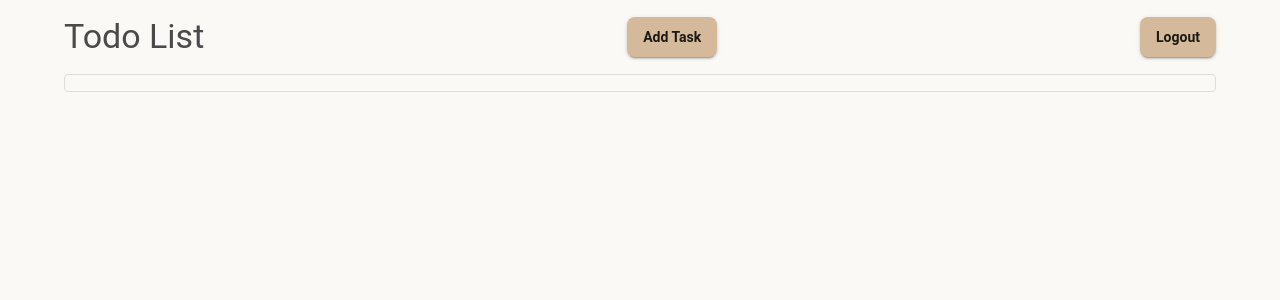
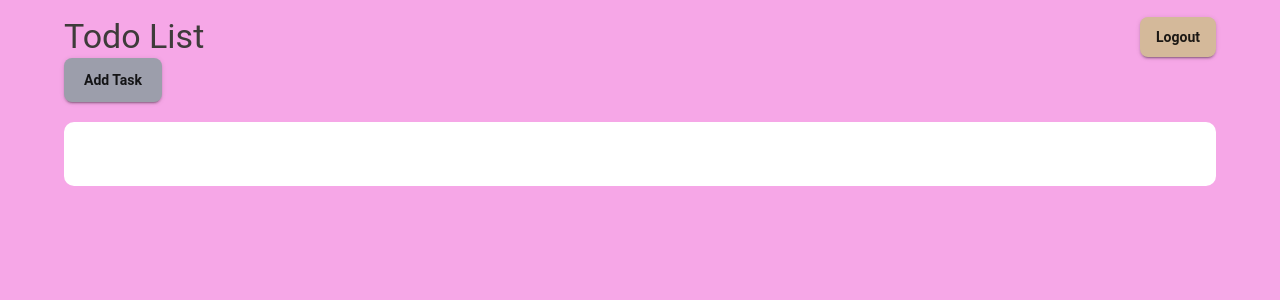
Before and after one commit to Zenith1997/todo, a React (Create React App) app: page / in a window 1280 px wide. Shown: the top 300 px of the page. Built offline with nearby package versions, Linux system fonts and the light colour scheme; sample sign-in values are in the browser's storage.

Commit message:
Theme and layout changes to List items

```diff
--- a/src/components/TodoList.js
+++ b/src/components/TodoList.js
@@ -1,12 +1,13 @@
 import React, { useState, useEffect } from 'react';
 import {
     Container, Typography, List, ListItem, ListItemText,
-    ListItemSecondaryAction, IconButton, Button, MenuItem, Box, TextField
+    ListItemSecondaryAction, IconButton,ListItemIcon, Button, Box
 } from '@mui/material';
-import { Delete, Edit, Check } from '@mui/icons-material';
+import { Delete, Edit, CheckBox, CheckBoxOutlineBlank } from '@mui/icons-material';
 import { useAuth } from '../contexts/AuthContext';
 import AddTodoModal from './AddToDoModal';
 import EditTodoModal from './EditTodoModal'; // Import the new EditTodoModal
+import { useTheme } from '@mui/material/styles';
 
 const TodoList = () => {
     const [todos, setTodos] = useState([]);
@@ -15,6 +16,7 @@ const TodoList = () => {
     const [openAddModal, setOpenAddModal] = useState(false);
     const [openEditModal, setOpenEditModal] = useState(false); // State for Edit Modal
     const { logout } = useAuth();
+    const theme = useTheme();
 
     useEffect(() => {
         const storedTodos = JSON.parse(localStorage.getItem('todos')) || [];
@@ -71,28 +73,121 @@ const TodoList = () => {
                 <Typography variant="h4" component="h1">
                     Todo List
                 </Typography>
-                <Button variant="contained" onClick={handleOpenAddModal}>
-                    Add Task
-                </Button>
-                <Button variant="contained" onClick={logout}>
-                    Logout
-                </Button>
+                <Box>
+
+                    <Button
+                        variant="contained"
+                        onClick={logout}
+                    >
+                        Logout
+                    </Button>
+                </Box>
+
+            </Box>
+            <Box
+                display="flex"
+                justifyContent="start"
+                alignItems="center"
+
+                sx={{mb: 8,
+                    backgroundColor: theme.palette.background.paper}}
+            >
+
+                <Box>
+                    <Button
+                        sx={{
+                            backgroundColor: theme.palette.ashBlue.main,
+                            '&:hover': {
+                                backgroundColor: theme.palette.primary.dark,
+                            },
+                            borderRadius: '8px',
+                            padding: '10px 20px',
+                            fontWeight: 600,
+                            position: 'fixed',
+                            textTransform: 'none',
+                            fontSize: '0.875rem',
+                            marginRight: 2,
+                            marginBottom:7,
+                        }}
+                        variant="contained"
+                        onClick={handleOpenAddModal}
+                    >
+                        Add Task
+                    </Button>
+                </Box>
+
             </Box>
 
             {/* Scrollable Todo List */}
-            <Box sx={{ maxHeight: 400, overflow: 'auto', border: '1px solid #ddd', borderRadius: '4px', mt: 2 }}>
-                <List>
+
+            <Box
+                sx={{
+                    maxHeight: '80vh',
+                    overflow: 'auto',
+                  //border: `20px solid ${theme.palette.divider}`,
+                    borderRadius: '10px',
+
+
+                    backgroundColor: theme.palette.background.paper
+                }}
+            >
+                <List    sx={{   padding:4}} >
+
                     {todos.map((todo) => (
-                        <ListItem key={todo.id} dense button onClick={() => toggleTodo(todo.id)}>
+                        <ListItem
+
+                            key={todo.id}
+                            dense
+                            button
+                            onClick={() => toggleTodo(todo.id)}
+                            sx={{
+                                borderBottom: `9px solid ${theme.palette.secondary.main}`,
+                                marginTop:2,
+
+                                '&:last-of-type': {
+                                    borderBottom: 'none'
+                                },
+                                borderRadius: '10px',
+                                bgcolor: todo.completed ? theme.palette.action.disabledBackground : theme.palette.primary.main,
+                                transition: 'background-color 0.3s ease',
+                                '&:hover': {
+                                    bgcolor: theme.palette.action.hover,
+                                }
+                            }}
+                        >
+                            <ListItemIcon>
+                                {todo.completed ? <CheckBox color="primary" /> : <CheckBoxOutlineBlank />}
+                            </ListItemIcon>
                             <ListItemText
-                                primary={`${todo.title} (${todo.priority} Priority)`}
-                                secondary={`${todo.description} - Due: ${new Date(todo.date).toLocaleString()}`}
-                                style={{ textDecoration: todo.completed ? 'line-through' : 'none' }}
+                                disableTypography
+                                sx={{
+                                    display: 'flex',              // Aligns elements in a flexible layout
+                                    flexDirection: 'column',      // Stacks vertically first
+                                }}
+                                primary={
+                                    <Box sx={{ display: 'flex', justifyContent: 'space-between', alignItems: 'center' }}>
+                                        <Typography variant="body1" sx={{ color: theme.palette.text.primary }}>
+                                           {todo.title} {/* Title on the left */}
+                                        </Typography>
+                                        <Typography variant="body1" sx={{ color: theme.palette.text.secondary, ml: 1 }}>
+                                            {todo.priority} Priority {/* Priority on the right */}
+                                        </Typography>
+                                    </Box>
+                                }
+                                secondary={
+                                    <Box sx={{ display: 'flex', justifyContent: 'space-between', alignItems: 'center', mt: 1 }}>
+                                        <Typography variant="body2" sx={{ color: theme.palette.text.secondary }}>
+                                            {todo.description} {/* Description on the left */}
+                                        </Typography>
+                                        <Typography variant="body2" sx={{ color: theme.palette.text.secondary, ml: 2 }}>
+                                            Due: {new Date(todo.date).toLocaleString()} {/* Due date on the right */}
+                                        </Typography>
+                                    </Box>
+                                }
                             />
+
+
                             <ListItemSecondaryAction>
-                                <IconButton edge="end" aria-label="done" onClick={() => toggleTodo(todo.id)}>
-                                    <Check color={todo.completed ? "primary" : "action"} />
-                                </IconButton>
                                 <IconButton edge="end" aria-label="edit" onClick={() => startEditing(todo)}>
                                     <Edit />
                                 </IconButton>
--- a/src/theme.js
+++ b/src/theme.js
@@ -3,24 +3,33 @@ import { createTheme } from '@mui/material/styles';
 const theme = createTheme({
     palette: {
         primary: {
-            main: '#D4B99A',  // Beige for primary elements (warm and neutral)
+            main: '#D4B99A',  // Main beige for primary elements
         },
         secondary: {
-            main: '#F0E5D8',  // Light beige for secondary elements (complementary to primary)
+            main: '#E8D8C2',  // Light beige for secondary elements
+        },
+        tertiary: {
+            main: '#D9C4A7',  // Tertiary beige color
+        },
+        quaternary: {
+            main: '#F0E8DA',  // Quaternary beige color
+        },
+        ashBlue: {
+            main: '#9C9EAB',  // Ash blue color
         },
         background: {
-            default: '#FAF9F6',  // Very light beige background for the app (soft and neutral)
-            paper: '#FFFFFF',    // White background for paper/card elements (clean and fresh)
+            default: '#f6a7e7',  // Very light beige for the app background
+            paper: '#FFFFFF',    // White for paper/card elements
         },
         error: {
-            main: '#ff2a2a',  //  red for error (noticeable)
+            main: '#F76C6C',  // Soft red for errors
         },
         success: {
-            main: '#81C784',  // Green for success (natural and calming)
+            main: '#8BC34A',  // Green for success
         },
         text: {
-            primary: '#4A4A4A',  // Dark gray for primary text (good readability)
-            secondary: '#6D6D6D',  // Medium gray for secondary text (softer than black)
+            primary: '#3E3B3A',  // Dark brown for primary text
+            secondary: '#6D6B6A',  // Medium brown for secondary text
         },
     },
     typography: {
@@ -28,16 +37,16 @@ const theme = createTheme({
         h1: {
             fontSize: '2rem',
             fontWeight: 600,
-            color: '#4A4A4A',  // Dark gray for h1 headers
+            color: '#3E3B3A',  // Dark brown for headers
         },
         h2: {
             fontSize: '1.5rem',
             fontWeight: 500,
-            color: '#4A4A4A',  // Dark gray for h2 headers
+            color: '#3E3B3A',  // Dark brown for headers
         },
         body1: {
             fontSize: '1rem',
-            color: '#4A4A4A',  // Dark gray for body text
+            color: '#3E3B3A',  // Dark brown for body text
         },
         button: {
             textTransform: 'none',
@@ -46,10 +55,10 @@ const theme = createTheme({
             color: '#FFFFFF',  // White text for buttons
         },
         caption: {
-            fontSize: '0.75rem',  // Smaller font size for captions (12px)
+            fontSize: '0.75rem',  // Smaller font size for captions
         },
         overline: {
-            fontSize: '0.625rem',  // Even smaller font size for overlines (10px)
+            fontSize: '0.625rem',  // Even smaller font size for overlines
         },
     },
     components: {
@@ -60,15 +69,33 @@ const theme = createTheme({
                     padding: '8px 16px',
                 },
                 containedPrimary: {
-                    backgroundColor: '#D4B99A',  // Beige for primary buttons
+                    backgroundColor: '#D4B99A',  // Main beige for primary buttons
                     '&:hover': {
                         backgroundColor: '#B89C81',  // Slightly darker beige on hover
                     },
                 },
                 containedSecondary: {
-                    backgroundColor: '#F0E5D8',  // Light beige for secondary buttons
+                    backgroundColor: '#E8D8C2',  // Light beige for secondary buttons
                     '&:hover': {
-                        backgroundColor: '#D1C4A9',  // Slightly darker beige on hover
+                        backgroundColor: '#D0C1A2',  // Slightly darker beige on hover
+                    },
+                },
+                containedTertiary: {
+                    backgroundColor: '#D9C4A7',  // Tertiary beige for buttons
+                    '&:hover': {
+                        backgroundColor: '#BFAF8D',  // Slightly darker beige on hover
+                    },
+                },
+                containedQuaternary: {
+                    backgroundColor: '#F0E8DA',  // Quaternary beige for buttons
+                    '&:hover': {
+                        backgroundColor: '#D9D2C4',  // Slightly darker beige on hover
+                    },
+                },
+                containedAshBlue: {
+                    backgroundColor: '#9C9EAB',  // Ash blue for buttons
+                    '&:hover': {
+                        backgroundColor: '#8C8F9A',  // Slightly darker ash blue on hover
                     },
                 },
             },
@@ -87,14 +114,14 @@ const theme = createTheme({
                     marginBottom: '24px',
                     borderRadius: '12px',
                     boxShadow: '0px 4px 8px rgba(0, 0, 0, 0.1)',  // Light shadow for cards
-                    backgroundColor: '#FFFFFF',  // White background for card elements
+                    backgroundColor: '#F7F4F1',  // Very light beige for cards
                 },
             },
         },
         MuiAppBar: {
             styleOverrides: {
                 root: {
-                    backgroundColor: '#D4B99A',  // Beige for AppBar background
+                    backgroundColor: '#D4B99A',  // Main beige for AppBar background
                 },
             },
         },
```
Also changed, not shown: src/components/Login.js (+13 -3 lines).
